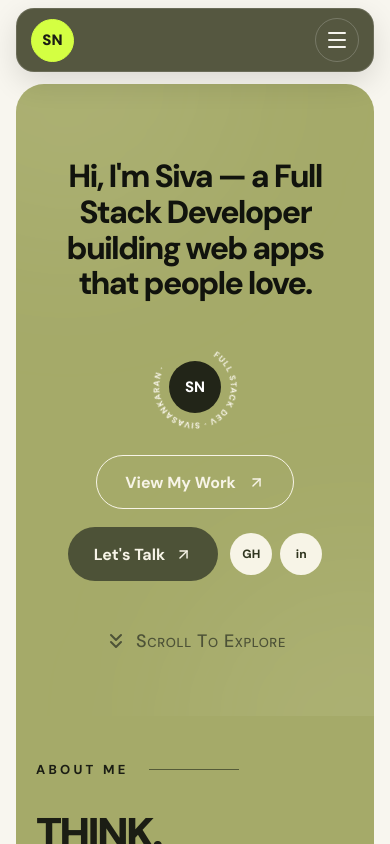
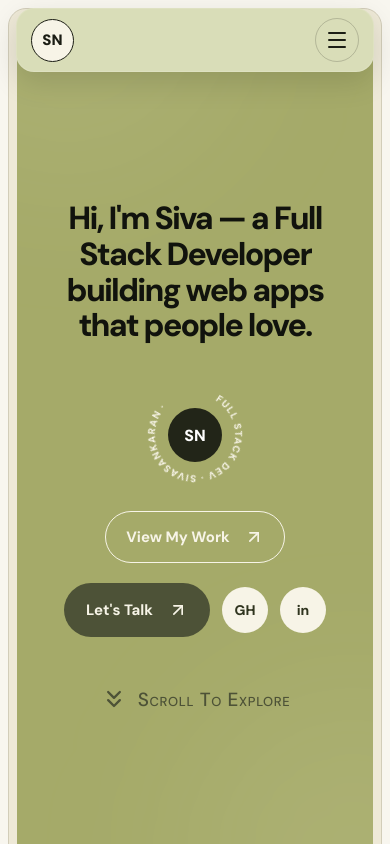
Before and after one commit to imsiva03/Portfolio, a Next.js app: page / in a window 390 px wide. Shown: the top 844 px of the page. Built offline with nearby package versions, Linux system fonts and the light colour scheme.

Commit message:
style: enhance Hero and Navbar components with improved theming and responsive design

```diff
--- a/src/app/globals.css
+++ b/src/app/globals.css
@@ -14,15 +14,13 @@
   --cream: #f7f4e7;
   --dark-olive: #4d5237;
 
-  /* Shared header and footer theme */
-
+  /* Shared theme colours */
   --brand-dark: #555740;
   --brand-lime: #d4ff42;
   --brand-white: #f6f5ef;
   --brand-muted: #bfc0c0;
 
-  /* Navbar sizing */
-
+  /* Navbar */
   --navbar-height: 80px;
 }
 
@@ -70,6 +68,18 @@ svg {
 /* ==========================================
    PORTFOLIO SHELL
 ========================================== */
+
+.portfolio-shell {
+  width: calc(100% - 32px);
+  max-width: none;
+
+  margin: 16px auto;
+  padding: 14px;
+
+  background: var(--paper);
+  border: 1px solid #d2cdb9;
+  border-radius: 22px;
+}
 /* ==========================================
    HOME + ABOUT WRAPPER
 ========================================== */
@@ -141,8 +151,6 @@ svg {
     margin: 8px auto;
     padding: 8px;
 
-    padding-top: calc(var(--navbar-height) + 8px);
-
     border-radius: 18px;
   }
 
--- a/src/components/Hero.css
+++ b/src/components/Hero.css
@@ -1,27 +1,50 @@
 
-/* =====================================
-   HERO CONTAINER
-===================================== */
+/* ==========================================
+   HERO SECTION
+========================================== */
 
 .hero-section {
+  --hero-cream: #f7f4e7;
+  --hero-dark: #1b1d14;
+  --hero-olive: #4d5237;
+
   position: relative;
+  isolation: isolate;
+
   display: flex;
+  flex-direction: column;
   align-items: center;
   justify-content: center;
 
   width: 100%;
-  min-height: 620px;
-  height: auto;
+ min-height: min(850px, calc(100svh - 32px));
+height: auto;
   margin: 0;
-  padding: 90px 30px 55px;
+
+  /*
+    Top padding prevents the fixed navbar
+    from covering the heading.
+  */
+  padding:
+    clamp(150px, 16vh, 190px)
+    clamp(20px, 3vw, 48px)
+    clamp(65px, 8vh, 100px);
 
   background: transparent;
-  color: #1b1d14;
+  color: var(--hero-dark);
+
   overflow: hidden;
-  isolation: isolate;
 }
 
-/* Background decoration */
+.hero-section *,
+.hero-section *::before,
+.hero-section *::after {
+  box-sizing: border-box;
+}
+
+/* ==========================================
+   BACKGROUND DECORATION
+========================================== */
 
 .hero-section .hero-ambient {
   position: absolute;
@@ -33,10 +56,14 @@
 
 .hero-section .hero-ambient span {
   position: absolute;
+
   width: 340px;
   height: 340px;
+
   border-radius: 50%;
-  background: rgba(247, 244, 231, .08);
+
+  background: rgba(247, 244, 231, 0.08);
+
   filter: blur(80px);
 }
 
@@ -50,9 +77,9 @@
   bottom: -180px;
 }
 
-/* =====================================
-   HERO CONTENT
-===================================== */
+/* ==========================================
+   MAIN CONTENT
+========================================== */
 
 .hero-section .hero-content {
   position: relative;
@@ -64,32 +91,34 @@
   justify-content: center;
 
   width: 100%;
-  max-width: 1250px;
-  height: auto;
+  max-width: 1450px;
 
   margin: 0 auto;
   padding: 0;
 
+  text-align: center;
+  background: transparent;
   border: 0;
-  border-radius: 0;
-  background: transparent;
-  text-align: center;
 }
 
-/* =====================================
-   LARGE HEADING
-===================================== */
+/* ==========================================
+   MAIN HEADING
+========================================== */
 
 .hero-section .hero-title {
   width: 100%;
-  max-width: 1150px;
+  max-width: 1400px;
+
   margin: 0;
 
   color: #11130d;
-  font-size: clamp(36px, 4.7vw, 76px);
+
+  font-size: clamp(42px, 5.2vw, 96px);
   font-weight: 800;
-  line-height: 1.1;
-  letter-spacing: -.055em;
+
+  line-height: 1.08;
+  letter-spacing: -0.055em;
+
   text-align: center;
   text-wrap: balance;
 }
@@ -101,9 +130,10 @@
   filter: blur(10px);
   transform: translateY(40px);
 
-  animation: heroHeadingReveal 1s
-    cubic-bezier(.22, 1, .36, 1)
-    .15s both;
+  animation:
+    heroHeadingReveal 1s
+    cubic-bezier(0.22, 1, 0.36, 1)
+    0.15s both;
 }
 
 @keyframes heroHeadingReveal {
@@ -114,9 +144,9 @@
   }
 }
 
-/* =====================================
+/* ==========================================
    ACTIONS ROW
-===================================== */
+========================================== */
 
 .hero-section .hero-actions {
   display: flex;
@@ -124,16 +154,19 @@
   justify-content: center;
   flex-wrap: wrap;
 
-  gap: clamp(18px, 2vw, 30px);
   width: 100%;
-  margin-top: 48px;
+
+  gap: clamp(20px, 2.5vw, 38px);
+
+  margin-top: clamp(42px, 5vh, 65px);
 
   opacity: 0;
   transform: translateY(30px);
 
-  animation: heroActionsReveal .85s
-    cubic-bezier(.22, 1, .36, 1)
-    .65s forwards;
+  animation:
+    heroActionsReveal 0.85s
+    cubic-bezier(0.22, 1, 0.36, 1)
+    0.65s forwards;
 }
 
 @keyframes heroActionsReveal {
@@ -143,53 +176,56 @@
   }
 }
 
-/* =====================================
-   SMALL ROTATING DEVELOPER STAMP
-===================================== */
+/* ==========================================
+   ROTATING DEVELOPER STAMP
+========================================== */
 
 .hero-section .hero-stamp {
   position: relative;
+
   display: grid;
   place-items: center;
-  flex: 0 0 110px;
 
-  width: 110px;
-  height: 110px;
-  min-width: 110px;
-  min-height: 110px;
-  max-width: 110px;
-  max-height: 110px;
+  flex: 0 0 145px;
+
+  width: 145px;
+  height: 145px;
+
+  min-width: 145px;
+  min-height: 145px;
 
   padding: 0;
   margin: 0;
+
   overflow: hidden;
 }
 
-/* Explicit SVG dimensions fix the huge circle */
+/* ROTATING TEXT RING */
 
 .hero-section .hero-stamp svg {
   position: absolute;
   inset: 0;
 
   display: block;
-  width: 110px;
-  height: 110px;
-  min-width: 110px;
-  max-width: 110px;
-  max-height: 110px;
 
+  width: 145px;
+  height: 145px;
+
+  max-width: none;
   overflow: visible;
-  fill: #f7f4e7;
 
   animation: heroStampSpin 20s linear infinite;
 }
 
 .hero-section .hero-stamp svg text {
-  fill: #f7f4e7;
-  font-size: 10px;
+  fill: var(--hero-cream);
+
+  font-size: 10.5px;
   font-weight: 800;
   letter-spacing: 1.1px;
 }
+
+/* CENTER SN CIRCLE */
 
 .hero-section .hero-stamp-center {
   position: relative;
@@ -198,14 +234,15 @@
   display: grid;
   place-items: center;
 
-  width: 52px;
-  height: 52px;
+  width: 68px;
+  height: 68px;
+
+  border-radius: 50%;
 
   background: #222518;
   color: #fff;
-  border-radius: 50%;
 
-  font-size: 15px;
+  font-size: 20px;
   font-weight: 800;
 }
 
@@ -215,85 +252,90 @@
   }
 }
 
-/* =====================================
+/* ==========================================
    VIEW MY WORK BUTTON
-===================================== */
+========================================== */
 
 .hero-section .hero-work-button {
   display: inline-flex;
   align-items: center;
   justify-content: center;
-  gap: 12px;
 
-  min-height: 54px;
-  padding: 15px 28px;
+  gap: 15px;
 
-  border: 1px solid #f7f4e7;
+  min-height: 66px;
+  padding: 18px 34px;
+
+  border: 1px solid var(--hero-cream);
   border-radius: 999px;
 
-  color: #f7f4e7;
   background: transparent;
+  color: var(--hero-cream);
 
-  font-size: 16px;
+  font-size: 19px;
   font-weight: 700;
+
   text-decoration: none;
   white-space: nowrap;
 
   transition:
-    background-color .3s ease,
-    color .3s ease,
-    transform .3s ease;
+    background-color 0.3s ease,
+    color 0.3s ease,
+    transform 0.3s ease;
 }
 
 .hero-section .hero-work-button:hover {
-  background: #f7f4e7;
+  background: var(--hero-cream);
   color: #222518;
+
   transform: translateY(-3px);
 }
 
-/* =====================================
-   CONTACT BUTTON + SOCIAL LINKS
-===================================== */
+/* ==========================================
+   CONTACT PANEL
+========================================== */
 
 .hero-section .hero-contact-panel {
   display: flex;
   align-items: center;
   justify-content: center;
-  gap: 12px;
+
+  gap: 16px;
 
   width: auto;
-  height: auto;
   margin: 0;
   padding: 0;
 
-  opacity: 1;
-  transform: none;
-  animation: none;
   background: transparent;
   border: 0;
 }
+
+/* LET'S TALK BUTTON */
 
 .hero-section .hero-contact-link {
   display: inline-flex;
   align-items: center;
   justify-content: center;
-  gap: 10px;
 
-  min-height: 54px;
-  padding: 15px 26px;
+  gap: 15px;
 
-  background: #4d5237;
-  color: #f7f4e7;
+  min-height: 66px;
+  padding: 18px 32px;
+
   border-radius: 999px;
 
-  font-size: 16px;
+  background: var(--hero-olive);
+  color: var(--hero-cream);
+
+  font-size: 19px;
   font-weight: 700;
+
   text-decoration: none;
   white-space: nowrap;
 
   transition:
-    background-color .3s ease,
-    transform .3s ease;
+    background-color 0.3s ease,
+    transform 0.3s ease;
 }
 
 .hero-section .hero-contact-link:hover {
@@ -301,78 +343,102 @@
   transform: translateY(-3px);
 }
 
+/* CTA ARROWS */
+
+.hero-section .hero-work-button svg,
+.hero-section .hero-contact-link svg {
+  flex-shrink: 0;
+
+  width: 23px;
+  height: 23px;
+}
+
+/* ==========================================
+   SOCIAL BUTTONS
+========================================== */
+
 .hero-section .hero-social-links {
   display: flex;
   align-items: center;
-  gap: 8px;
+  gap: 12px;
 }
 
 .hero-section .hero-social-links a {
   display: grid;
   place-items: center;
 
-  width: 42px;
-  height: 42px;
-  flex-shrink: 0;
+  flex: 0 0 58px;
 
-  background: #f7f4e7;
-  color: #30351f;
+  width: 58px;
+  height: 58px;
+
   border-radius: 50%;
 
-  font-size: 12px;
+  background: var(--hero-cream);
+  color: #30351f;
+
+  font-size: 17px;
   font-weight: 800;
+
   text-decoration: none;
 
-  transition: transform .3s ease;
+  transition:
+    background-color 0.3s ease,
+    transform 0.3s ease;
 }
 
 .hero-section .hero-social-links a:hover {
+  background: #fff;
   transform: translateY(-3px);
 }
 
-/* =====================================
+/* ==========================================
    SCROLL TO EXPLORE
-===================================== */
+========================================== */
 
 .hero-section .hero-scroll {
   display: inline-flex;
-  flex-direction: row;
   align-items: center;
   justify-content: center;
-  gap: 8px;
+
+  gap: 14px;
 
   width: fit-content;
-  height: auto;
-  margin: 58px auto 0;
+
+  margin: clamp(45px, 6vh, 75px) auto 0;
   padding: 8px 12px;
 
-  color: #4d5237;
+  color: var(--hero-olive);
   text-decoration: none;
   cursor: pointer;
 
   opacity: 0;
   transform: translateY(20px);
 
-  animation: heroScrollReveal .8s
-    cubic-bezier(.22, 1, .36, 1)
+  animation:
+    heroScrollReveal 0.8s
+    cubic-bezier(0.22, 1, 0.36, 1)
     1.1s forwards;
 
-  transition: scale .35s ease;
-}
-
-.hero-section .hero-scroll-text {
-  font-size: clamp(18px, 2vw, 24px);
-  font-weight: 500;
-  font-variant: small-caps;
-  letter-spacing: .035em;
-  white-space: nowrap;
+  transition: scale 0.35s ease;
 }
 
 .hero-section .hero-scroll-icon {
   flex-shrink: 0;
-  width: 24px;
-  height: 24px;
-  transition: transform .3s ease;
+
+  width: 34px;
+  height: 34px;
+
+  transition: transform 0.3s ease;
+}
+
+.hero-section .hero-scroll-text {
+  font-size: clamp(21px, 2.1vw, 28px);
+  font-weight: 500;
+  font-variant: small-caps;
+
+  letter-spacing: 0.035em;
+  white-space: nowrap;
 }
 
 .hero-section .hero-scroll:hover {
@@ -390,34 +456,80 @@
   }
 }
 
-/* =====================================
+/* ==========================================
    TABLET
-===================================== */
+========================================== */
 
 @media (max-width: 900px) {
   .hero-section {
-    min-height: 600px;
-    padding: 75px 22px 45px;
+    min-height: calc(100svh - 16px);
+
+    padding:
+      135px 22px 70px;
   }
 
   .hero-section .hero-title {
-    font-size: clamp(34px, 5.5vw, 58px);
+    font-size: clamp(36px, 5.5vw, 58px);
   }
 
   .hero-section .hero-actions {
     gap: 18px;
-    margin-top: 38px;
+    margin-top: 40px;
+  }
+
+  /* Smaller stamp on tablet */
+
+  .hero-section .hero-stamp {
+    flex: 0 0 120px;
+
+    width: 120px;
+    height: 120px;
+
+    min-width: 120px;
+    min-height: 120px;
+  }
+
+  .hero-section .hero-stamp svg {
+    width: 120px;
+    height: 120px;
+  }
+
+  .hero-section .hero-stamp-center {
+    width: 56px;
+    height: 56px;
+    font-size: 17px;
+  }
+
+  .hero-section .hero-work-button,
+  .hero-section .hero-contact-link {
+    min-height: 58px;
+    padding: 15px 25px;
+    font-size: 16px;
+  }
+
+  .hero-section .hero-social-links a {
+    flex-basis: 48px;
+    width: 48px;
+    height: 48px;
+    font-size: 14px;
+  }
+
+  .hero-section .hero-scroll-icon {
+    width: 28px;
+    height: 28px;
   }
 }
 
-/* =====================================
+/* ==========================================
    MOBILE
-===================================== */
+========================================== */
 
 @media (max-width: 600px) {
   .hero-section {
-    min-height: 0;
-    padding: 75px 18px 55px;
+    min-height: calc(100svh - 16px);
+
+    padding:
+      110px 18px 50px;
   }
 
   .hero-section .hero-title {
@@ -431,40 +543,84 @@
 
   .hero-section .hero-actions {
     flex-direction: column;
-    gap: 18px;
+
+    gap: 20px;
     margin-top: 35px;
   }
 
+  /* Mobile rotating stamp */
+
   .hero-section .hero-stamp {
-    flex-basis: 100px;
-    width: 100px;
-    height: 100px;
-    min-width: 100px;
-    min-height: 100px;
-    max-width: 100px;
-    max-height: 100px;
+    flex: 0 0 112px;
+
+    width: 112px;
+    height: 112px;
+
+    min-width: 112px;
+    min-height: 112px;
   }
 
   .hero-section .hero-stamp svg {
-    width: 100px;
-    height: 100px;
-    min-width: 100px;
-    max-width: 100px;
-    max-height: 100px;
+    width: 112px;
+    height: 112px;
+  }
+
+  .hero-section .hero-stamp-center {
+    width: 54px;
+    height: 54px;
+
+    font-size: 16px;
+  }
+
+  /* Mobile buttons */
+
+  .hero-section .hero-work-button,
+  .hero-section .hero-contact-link {
+    min-height: 54px;
+    padding: 14px 22px;
+
+    font-size: 15px;
+  }
+
+  .hero-section .hero-work-button svg,
+  .hero-section .hero-contact-link svg {
+    width: 20px;
+    height: 20px;
   }
 
   .hero-section .hero-contact-panel {
     flex-wrap: wrap;
+    gap: 12px;
   }
 
+  .hero-section .hero-social-links a {
+    flex-basis: 46px;
+    width: 46px;
+    height: 46px;
+
+    font-size: 14px;
+  }
+
+  /* Mobile scroll indicator */
+
   .hero-section .hero-scroll {
+    gap: 10px;
     margin-top: 40px;
+  }
+
+  .hero-section .hero-scroll-icon {
+    width: 27px;
+    height: 27px;
+  }
+
+  .hero-section .hero-scroll-text {
+    font-size: 19px;
   }
 }
 
-/* =====================================
+/* ==========================================
    ACCESSIBILITY
-===================================== */
+========================================== */
 
 @media (prefers-reduced-motion: reduce) {
   .hero-section .hero-title span,
@@ -472,11 +628,15 @@
   .hero-section .hero-scroll,
   .hero-section .hero-stamp svg {
     animation: none;
+
     opacity: 1;
     filter: none;
     transform: none;
   }
 
+  .hero-section .hero-work-button,
+  .hero-section .hero-contact-link,
+  .hero-section .hero-social-links a,
   .hero-section .hero-scroll,
   .hero-section .hero-scroll-icon {
     transition: none;
--- a/src/components/Hero.jsx
+++ b/src/components/Hero.jsx
@@ -2,18 +2,25 @@
 import "./Hero.css";
 
 import { profile } from "@/data/profile";
-import { ChevronsDown, ArrowUpRight } from "lucide-react";
+import {
+  ChevronsDown,
+  ArrowUpRight,
+} from "lucide-react";
 
 export default function Hero() {
   return (
     <section id="home" className="hero-section">
-      <div className="hero-ambient" aria-hidden="true">
+      {/* BACKGROUND DECORATION */}
+      <div
+        className="hero-ambient"
+        aria-hidden="true"
+      >
         <span />
         <span />
       </div>
 
       <div className="hero-content">
-        {/* Main heading */}
+        {/* MAIN HEADING */}
         <h1 className="hero-title">
           <span>
             Hi, I'm Siva — a Full Stack Developer
@@ -22,19 +29,26 @@ export default function Hero() {
           </span>
         </h1>
 
-        {/* Buttons and developer stamp */}
+        {/* ACTIONS */}
         <div className="hero-actions">
-          <div className="hero-stamp" aria-label="Siva developer logo">
+          {/* ROTATING DEVELOPER STAMP */}
+          <div
+            className="hero-stamp"
+            aria-label="Siva developer logo"
+          >
             <svg
               viewBox="0 0 120 120"
-              width="110"
-              height="110"
               aria-hidden="true"
             >
               <defs>
                 <path
                   id="hero-stamp-circle"
-                  d="M60,60 m-43,0 a43,43 0 1,1 86,0 a43,43 0 1,1 -86,0"
+                  d="
+                    M60,60
+                    m-43,0
+                    a43,43 0 1,1 86,0
+                    a43,43 0 1,1 -86,0
+                  "
                 />
               </defs>
 
@@ -46,22 +60,33 @@ export default function Hero() {
             </svg>
 
             <span className="hero-stamp-center">
-              {profile.initials}
+              {profile.initials || "SN"}
             </span>
           </div>
 
-          <a className="hero-work-button" href="#projects">
+          {/* VIEW WORK */}
+          <a
+            className="hero-work-button"
+            href="#projects"
+          >
             View My Work
-            <ArrowUpRight size={17} aria-hidden="true" />
+            <ArrowUpRight
+              size={23}
+              aria-hidden="true"
+            />
           </a>
 
+          {/* CONTACT AND SOCIALS */}
           <div className="hero-contact-panel">
             <a
               className="hero-contact-link"
               href={`mailto:${profile.email}`}
             >
               Let's Talk
-              <ArrowUpRight size={17} aria-hidden="true" />
+              <ArrowUpRight
+                size={23}
+                aria-hidden="true"
+              />
             </a>
 
             <div className="hero-social-links">
@@ -86,11 +111,11 @@ export default function Hero() {
           </div>
         </div>
 
-        {/* Scroll indicator */}
+        {/* SCROLL INDICATOR */}
         <a className="hero-scroll" href="#about">
           <ChevronsDown
             className="hero-scroll-icon"
-            size={24}
+            size={34}
             aria-hidden="true"
           />
 
--- a/src/components/Navbar.css
+++ b/src/components/Navbar.css
@@ -289,3 +289,156 @@
     transition: none !important;
   }
 }
+/* Previous navbar colour theme */
+
+.portfolio-navbar {
+  --nav-bg: #d9ddb8;
+  --nav-accent: #a5aa69;
+  --nav-text: #1b1d14;
+  --nav-muted: #555942;
+
+  background: var(--nav-bg);
+  color: var(--nav-text);
+}
+
+/* Logo */
+
+.portfolio-navbar-logo {
+  background: #f7f4e7;
+  color: #1b1d14;
+  border-color: #1b1d14;
+}
+
+.portfolio-navbar-logo:hover {
+  background: #eee9d7;
+}
+
+/* Navigation links */
+
+.portfolio-navbar-link {
+  color: #1b1d14;
+}
+
+.portfolio-navbar-link:hover,
+.portfolio-navbar-link.is-active {
+  color: #555942;
+}
+
+/* Active underline */
+
+.portfolio-navbar-link::after {
+  background: #777e45;
+}
+
+/* Mobile menu button */
+
+.portfolio-navbar-toggle {
+  color: #1b1d14;
+  border-color: rgba(27, 29, 20, 0.2);
+}
+
+/* Mobile menu links */
+
+.portfolio-mobile-link {
+  color: #1b1d14;
+}
+
+.portfolio-mobile-link:hover,
+.portfolio-mobile-link.is-active {
+  color: #555942;
+}
+
+.portfolio-mobile-link {
+  border-bottom-color: rgba(27, 29, 20, 0.14);
+}
+
+/* ==========================================
+   HERO - LARGER ICONS & BUTTONS
+========================================== */
+
+/* GH / LinkedIn circular buttons */
+
+.hero-section a[aria-label*="GitHub"],
+.hero-section a[aria-label*="LinkedIn"] {
+  width: 58px;
+  height: 58px;
+  min-width: 58px;
+  min-height: 58px;
+
+  display: inline-flex;
+  align-items: center;
+  justify-content: center;
+
+  border-radius: 50%;
+  font-size: 17px;
+  font-weight: 750;
+}
+
+/* Enlarge SVG icons in hero links and buttons */
+
+.hero-section a svg,
+.hero-section button svg {
+  width: 23px;
+  height: 23px;
+  flex-shrink: 0;
+}
+
+/* Larger CTA buttons */
+
+.hero-section a[href="#projects"],
+.hero-section a[href="#contact"] {
+  min-height: 62px;
+  padding: 16px 30px;
+  font-size: 18px;
+  gap: 14px;
+}
+
+/* Larger scroll indicator */
+
+.hero-section [class*="scroll"] svg {
+  width: 28px;
+  height: 28px;
+}
+
+.hero-section [class*="scroll"] {
+  font-size: 18px;
+}
+
+/* Circular hero badge */
+
+.hero-section [class*="badge"] {
+  transform: scale(1.15);
+  transform-origin: center;
+}
+
+/* ==========================================
+   MOBILE
+========================================== */
+
+@media (max-width: 768px) {
+  .hero-section a[aria-label*="GitHub"],
+  .hero-section a[aria-label*="LinkedIn"] {
+    width: 46px;
+    height: 46px;
+    min-width: 46px;
+    min-height: 46px;
+    font-size: 14px;
+  }
+
+  .hero-section a svg,
+  .hero-section button svg {
+    width: 20px;
+    height: 20px;
+  }
+
+  .hero-section a[href="#projects"],
+  .hero-section a[href="#contact"] {
+    min-height: 52px;
+    padding: 12px 20px;
+    font-size: 15px;
+  }
+
+  .hero-section [class*="badge"] {
+    transform: scale(1.05);
+  }
+}
```
